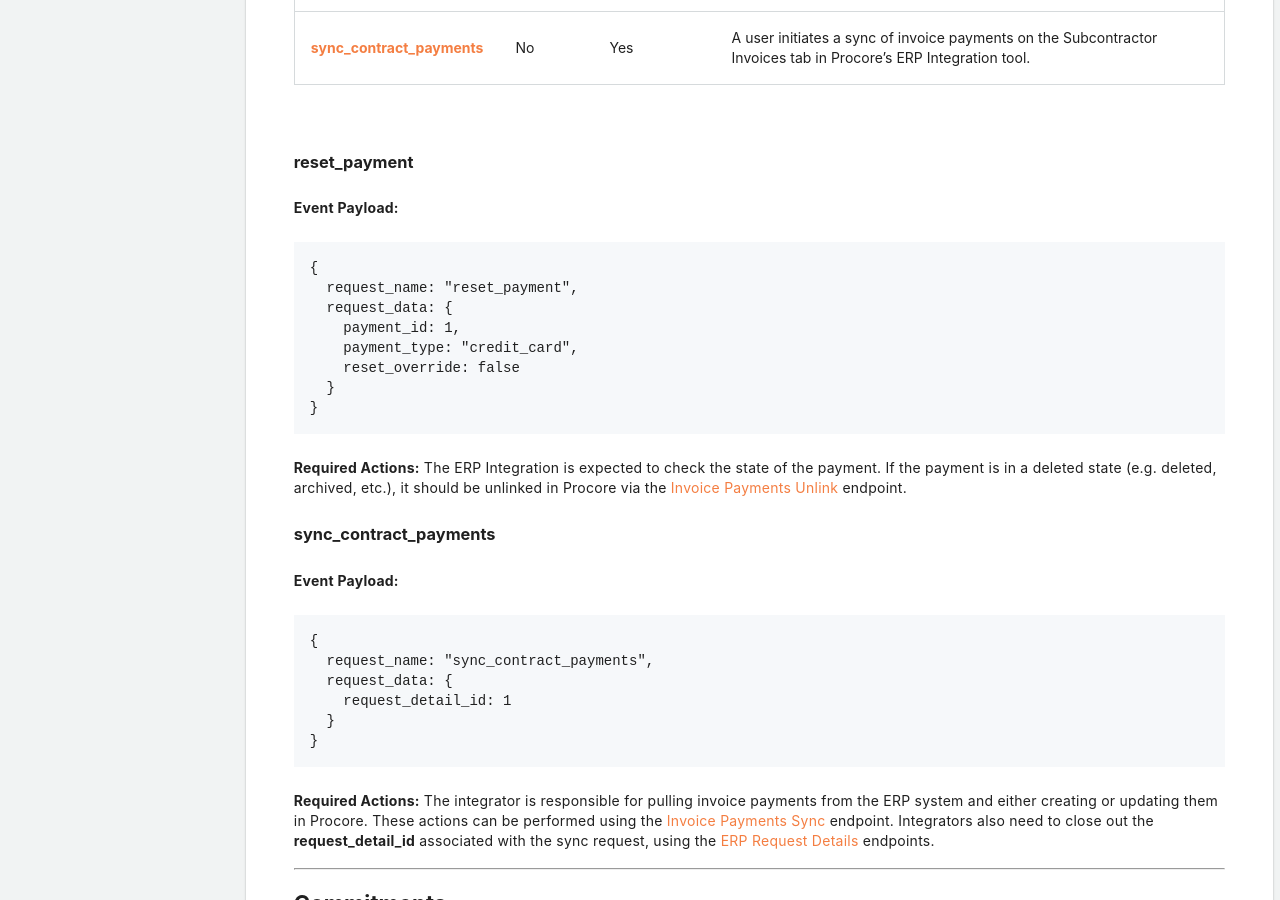
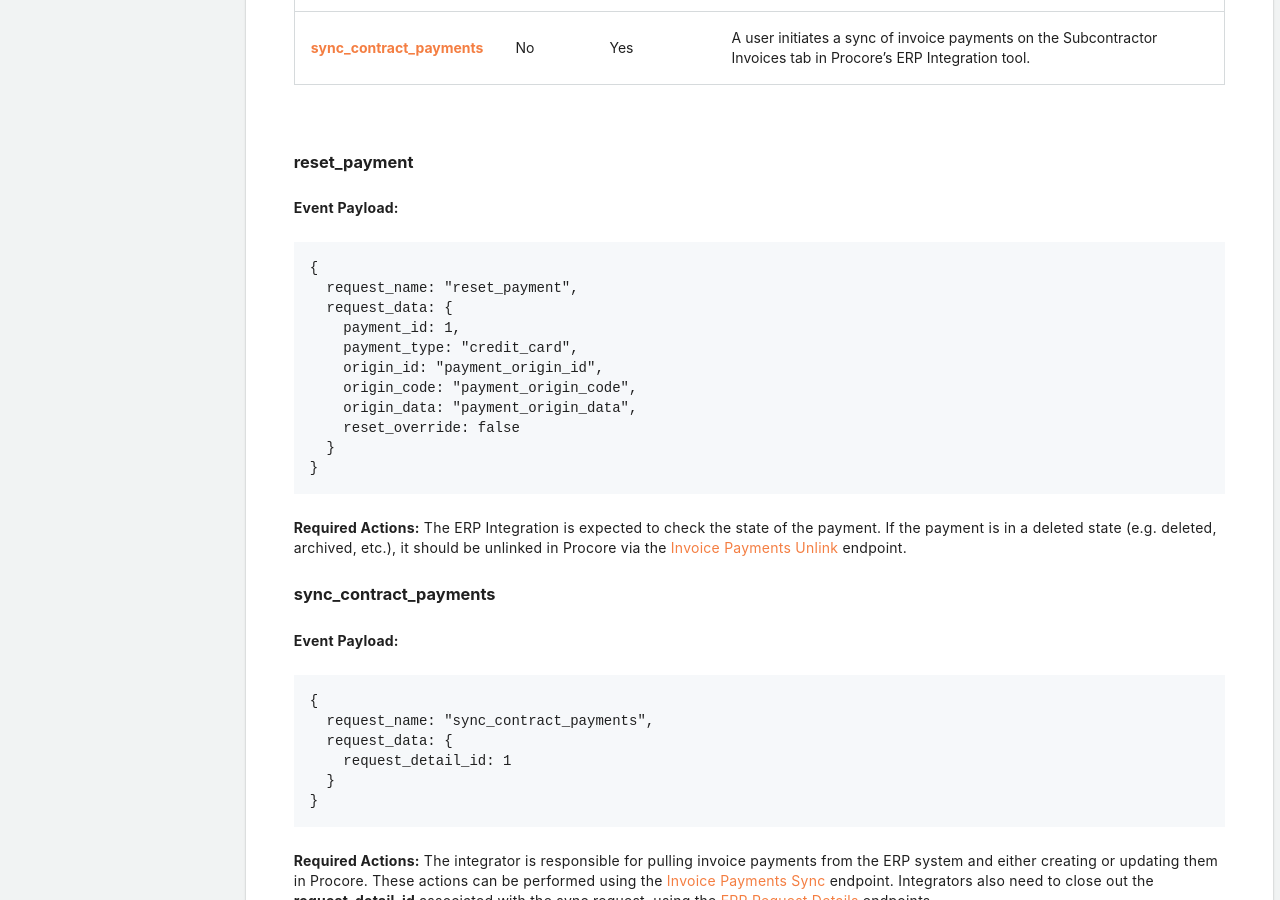
Before and after one commit to procore/documentation, a Jekyll site: the page built from erp_integration/erp_events_dictionary.md, in a window 1280 px wide and 900 px high, scrolled down 24582 px. Built offline with Jekyll 4.4.1, drawn with Linux system fonts in a browser that asks for light colours; comment, search, counter and statistics services are not loaded.

Commit message:
add external data fields

```diff
--- a/erp_integration/erp_events_dictionary.md
+++ b/erp_integration/erp_events_dictionary.md
@@ -1011,6 +1011,9 @@ There are no required actions in response to this event, but integrators can use
   request_data: {
     payment_id: 1,
     payment_type: "credit_card",
+    origin_id: "payment_origin_id",
+    origin_code: "payment_origin_code",
+    origin_data: "payment_origin_data",
     reset_override: false
   }
 }
```
